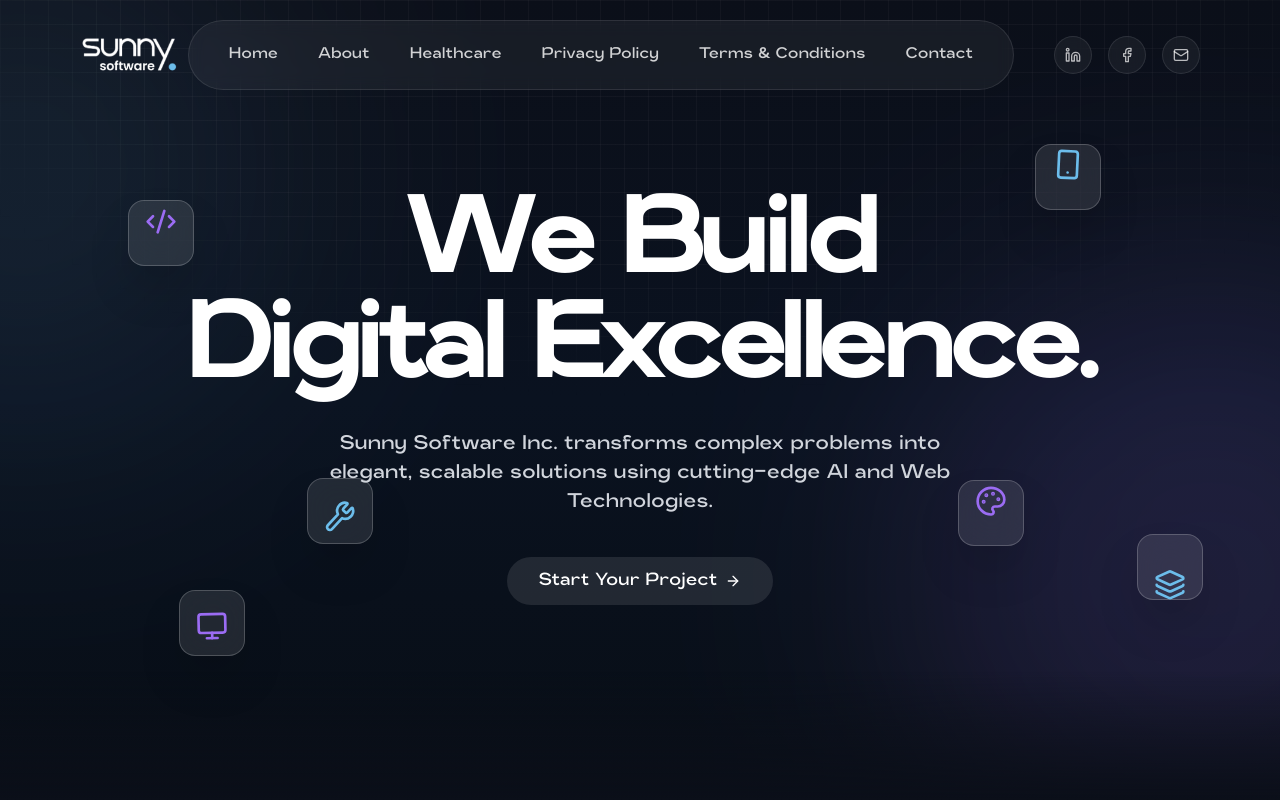
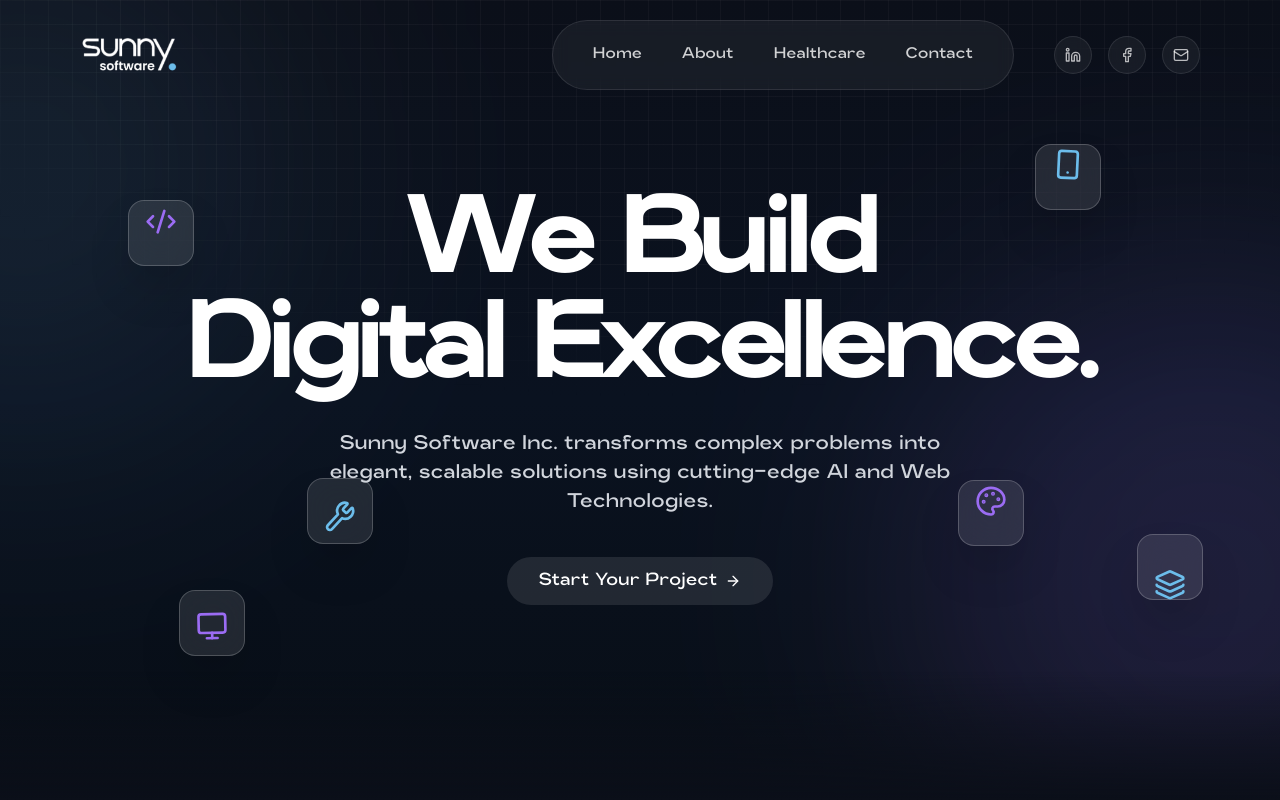
Before and after one commit to SaquibPervez/Sunny-Software-Portfolio, a Next.js app: page / in a window 1280 px wide. Shown: the top 800 px of the page. Built offline with nearby package versions, Linux system fonts and the light colour scheme.

Commit message:
fix: Update footer links for Privacy Policy and Terms of Service, remove from navbar

```diff
--- a/app/components/Footer.jsx
+++ b/app/components/Footer.jsx
@@ -144,10 +144,10 @@ export default function FooterMinimal() {
         <div className="flex flex-col items-center md:items-end gap-2 text-xs text-slate-500">
           <span>&copy; {new Date().getFullYear()} SUNNY SOFTWARE INC.</span>
           <div className="flex gap-4">
-            <a href="#" className="hover:text-slate-400 transition-colors">
+            <a href="/private-policy" className="hover:text-slate-400 transition-colors">
               Privacy Policy
             </a>
-            <a href="#" className="hover:text-slate-400 transition-colors">
+            <a href="/term-and-conditions" className="hover:text-slate-400 transition-colors">
               Terms of Service
             </a>
           </div>
--- a/app/components/Header.jsx
+++ b/app/components/Header.jsx
@@ -10,8 +10,6 @@ const navLinks = [
   { title: 'Home', href: '/', delay: 0.1 },
   { title: 'About', href: '/about-us', delay: 0.2 },
   { title: 'Healthcare', href: '/healthcare-solutions', delay: 0.3 },
-  { title: 'Privacy Policy', href: '/private-policy', delay: 0.35 },
-  { title: 'Terms & Conditions', href: '/term-and-conditions', delay: 0.4 },
   { title: 'Contact', href: '/contact', delay: 0.4 },
 
 ]
```
